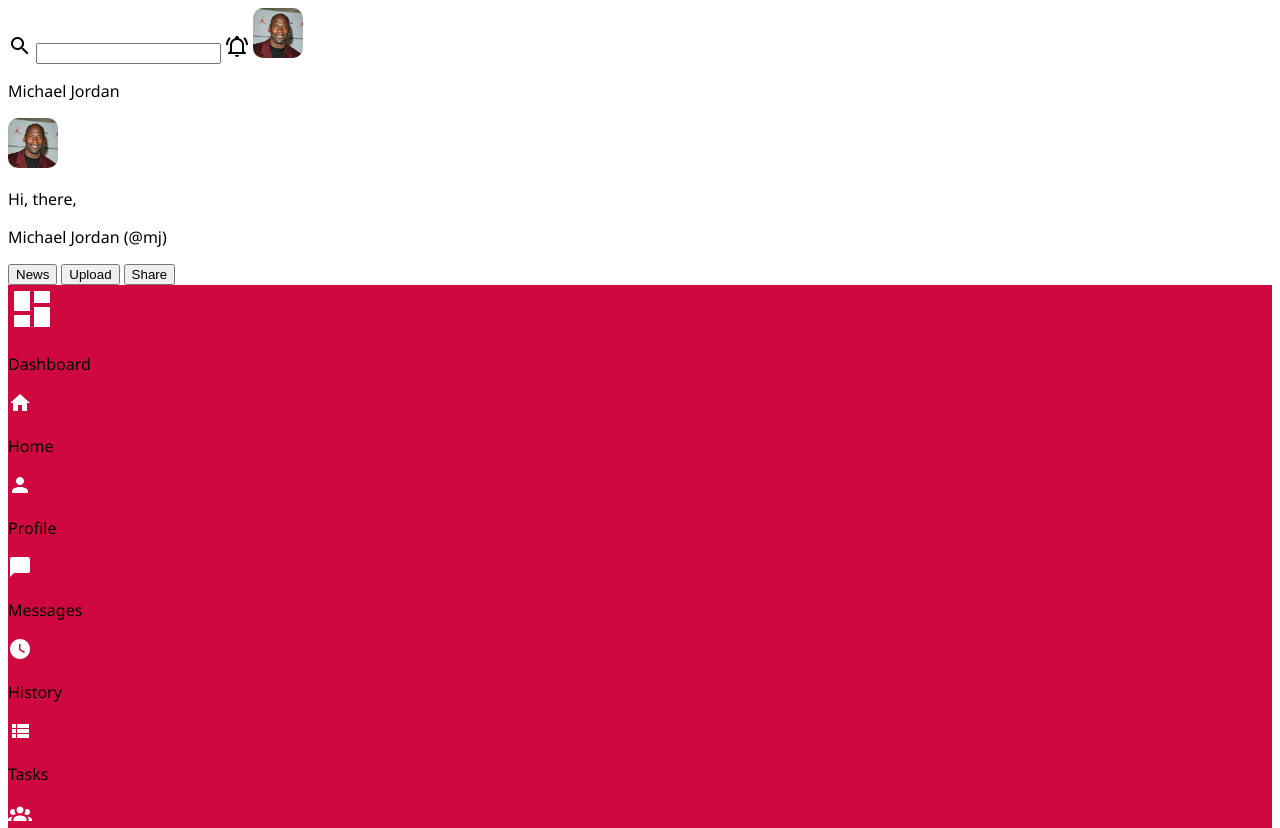
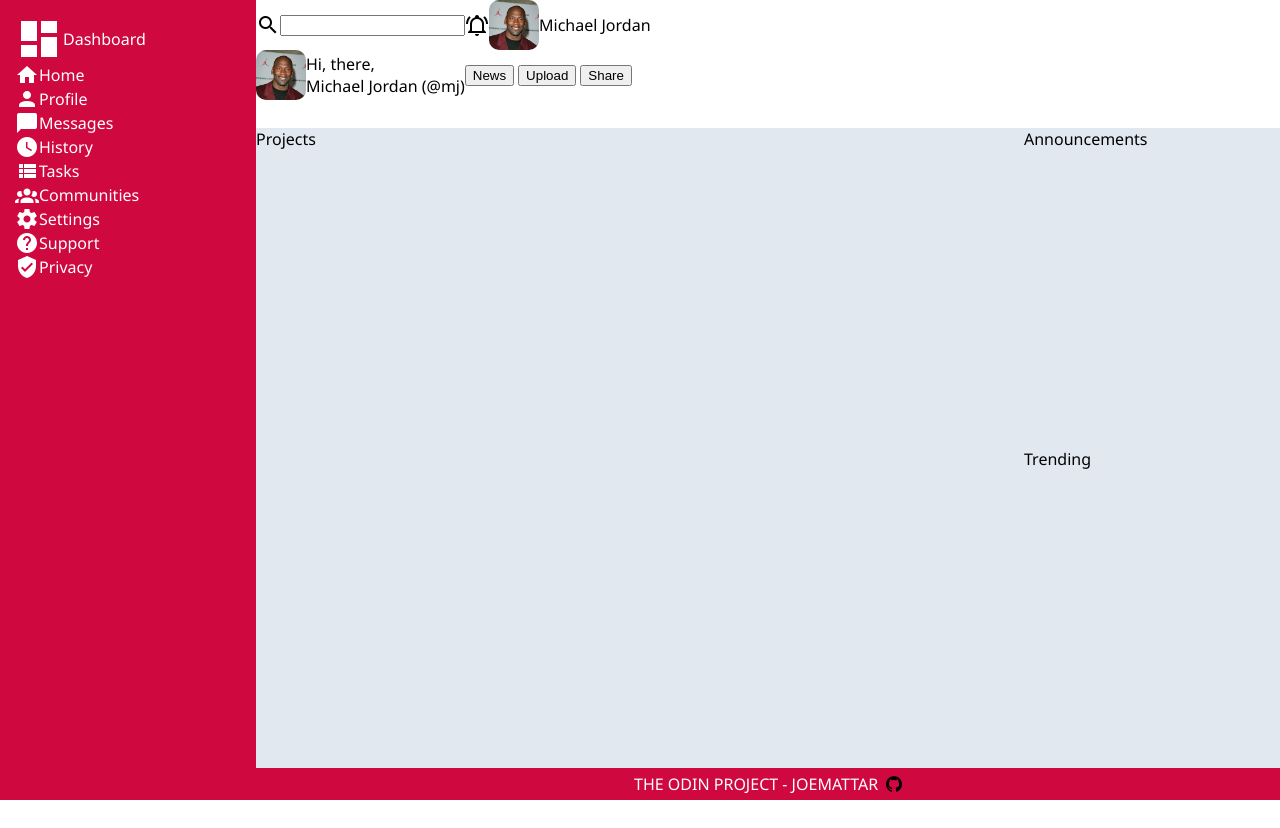
Before and after one commit to joemattar/admin_dashboard, a plain HTML site: page index.html in a window 1280 px wide. Shown: the top 828 px of the page. After the commit the page ends 800 px from the top, so only its background shows below. Drawn offline with Linux system fonts and the light colour scheme.

Commit message:
Add content grid layout

```diff
--- a/css/styles.css
+++ b/css/styles.css
@@ -1,15 +1,43 @@
 @import url('https://fonts.googleapis.com/css2?family=Noto+Sans:ital,wght@0,100;0,200;0,300;0,400;0,500;0,600;0,700;0,800;0,900;1,100;1,200;1,300;1,400;1,500;1,600;1,700;1,800;1,900&display=swap');
 
 :root {
+    --color-white: #ffffff;
     --color-blue: #1992d3;
     --color-grey: #e2e8f0;
     --color-red-bulls: #cf083f;
     --font-main: 'Noto Sans', sans-serif;
 }
 
+body {
+    margin: 0;
+    padding: 0;
+}
+
+p {
+    margin: 0;
+    padding: 0;
+}
+
+.main {
+    height: 100vh;
+
+    display: grid;
+    grid-template-columns: 1fr 4fr;
+    grid-template-rows: 1fr 5fr 32px;
+}
 
 .main p {
     font-family: var(--font-main);
+}
+
+.main .header {
+    grid-column: 2 / 3;
+    grid-row: 1 / 2;
+}
+
+.main .header>div {
+    display: flex;
+    align-items: center;
 }
 
 .profile-pic {
@@ -21,8 +49,62 @@
 
 .sidebar {
     background-color: var(--color-red-bulls);
+    color: var(--color-white);
+    padding: 15px;
+
+    grid-column: 1 / 2;
+    grid-row: 1 / 4;
+}
+
+.sidebar .menu div {
+    display: flex;
+    align-items: center;
 }
 
 .content {
     background-color: var(--color-grey);
+
+    grid-column: 2 / 3;
+    grid-row: 2 / 3;
+
+    display: grid;
+    grid-template-columns: 3fr 1fr;
+    grid-template-rows: 1fr 1fr;
 }
+
+.project {
+    grid-column: 1 / 2;
+    grid-row: 1 / 3;
+}
+
+.announcements {
+    grid-column: 2 / 3;
+    grid-row: 1 / 2;
+}
+
+.trending {
+    grid-column: 2 / 3;
+    grid-row: 2 / 3;
+}
+
+.footer {
+    font-family: var(--font-main);
+    color: var(--color-white);
+    background-color: var(--color-red-bulls);
+
+    grid-column: 2 / 3;
+    grid-row: 3 / 4;
+
+    display: flex;
+    align-items: center;
+    justify-content: center;
+}
+
+.footer a {
+    display: grid;
+    place-content: center;
+}
+
+.footer img {
+    width: 16px;
+}
--- a/index.html
+++ b/index.html
@@ -33,11 +33,16 @@
                 </div>
             </div>
             <div class="sidebar">
-                <div class="logo">
-                    <img src="./images/dashboard.png" alt="Dashboard Icon">
-                    <p>Dashboard</p>
+                <div class="menu menu-top">
+                    <div class="logo">
+                        <img src="./images/dashboard.png" alt="Dashboard Icon">
+                        <p>Dashboard</p>
+                    </div>
                 </div>
-                <div class="menu menu-top">
+                <div class="menu separator">
+
+                </div>
+                <div class="menu menu-middle">
                     <div class="home">
                         <img src="./images/home.png" alt="Home Icon">
                         <p>Home</p>
@@ -62,6 +67,9 @@
                         <img src="./images/communities.png" alt="Communities Icon">
                         <p>Communities</p>
                     </div>
+                </div>
+                <div class="menu separator">
+
                 </div>
                 <div class="menu menu-bottom">
                     <div class="settings">
@@ -90,6 +98,9 @@
                 </div>
 
             </div>
+            <div class="footer">
+                THE ODIN PROJECT - JOEMATTAR <pre> </pre><a href="https://github.com/joemattar" target="_blank"><img src="./images/github_logo.png" alt="Git Hub Logo"></a>
+            </div>
         </div>
     </body>
 </html>
```
Also changed, not shown: images/github_logo.png (added).
